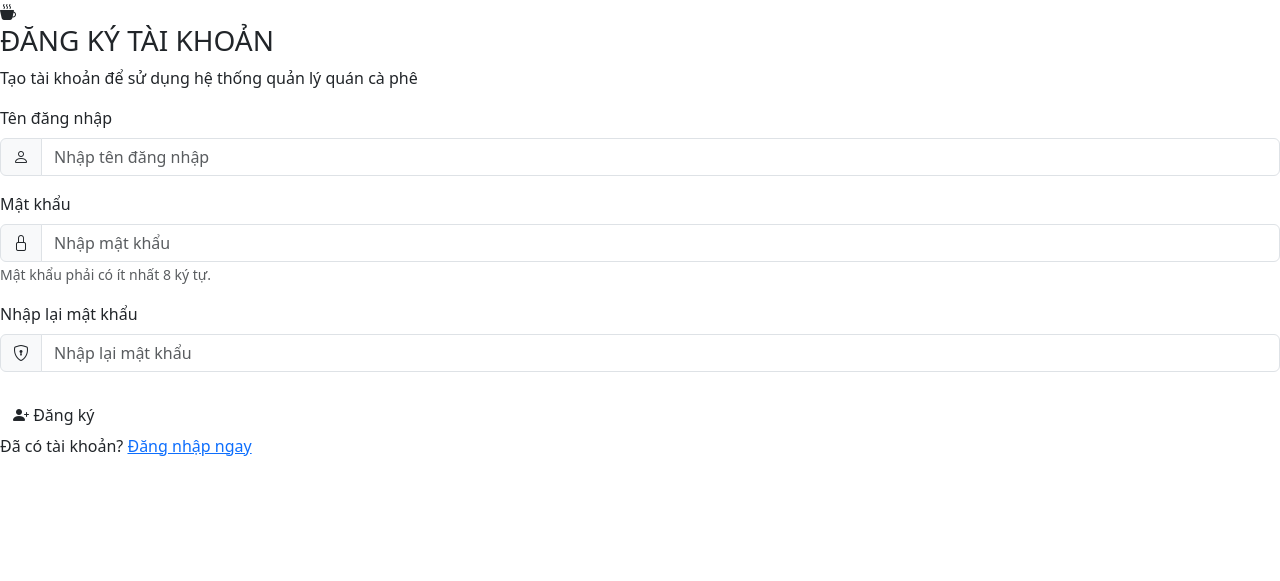
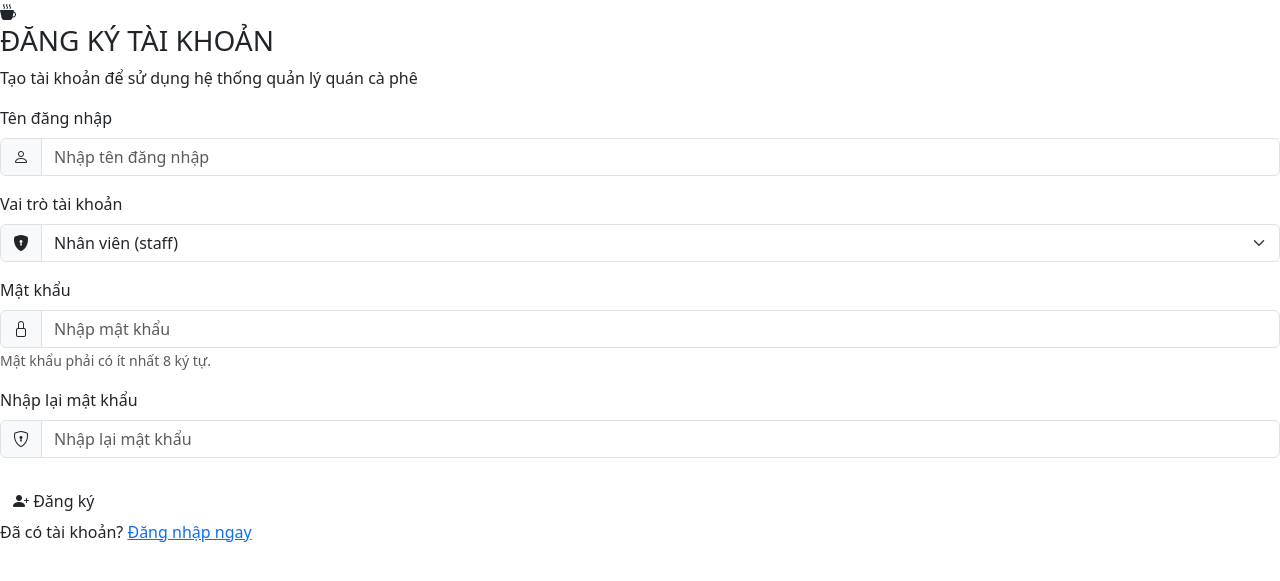
Before and after one commit to ahnhtu22/QLTDCafe, a PHP site: page /register.php in a window 1280 px wide. Shown: the top 581 px of the page. Run offline with PHP 8.4, Linux system fonts and the light colour scheme.

Commit message:
Cập nhật form đăng ký tài khoản

```diff
--- a/app/views/home/register.php
+++ b/app/views/home/register.php
@@ -66,6 +66,21 @@
             </div>
 
             <div class="mb-3">
+                <label for="role" class="form-label">Vai trò tài khoản</label>
+
+                <div class="input-group">
+                    <span class="input-group-text">
+                        <i class="bi bi-shield-lock-fill"></i>
+                    </span>
+
+                    <select class="form-select" id="role" name="role">
+                        <option value="staff" <?= (isset($_POST['role']) && $_POST['role'] === 'staff') ? 'selected' : '' ?>>Nhân viên (staff)</option>
+                        <option value="admin" <?= (isset($_POST['role']) && $_POST['role'] === 'admin') ? 'selected' : '' ?>>Quản trị viên (admin)</option>
+                    </select>
+                </div>
+            </div>
+
+            <div class="mb-3">
                 <label for="password" class="form-label">Mật khẩu</label>
 
                 <div class="input-group">
```
